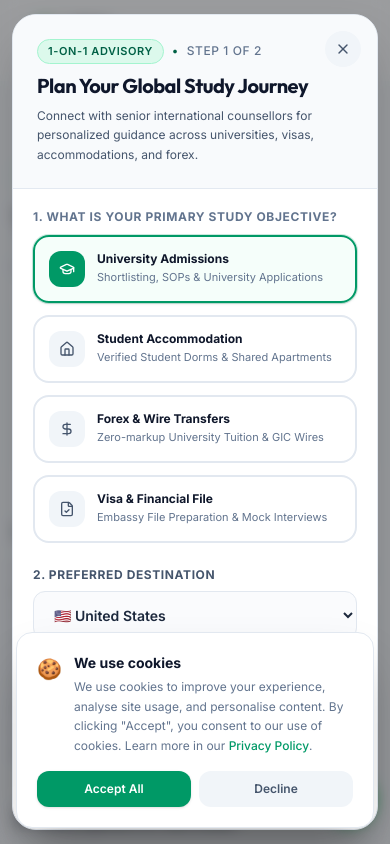
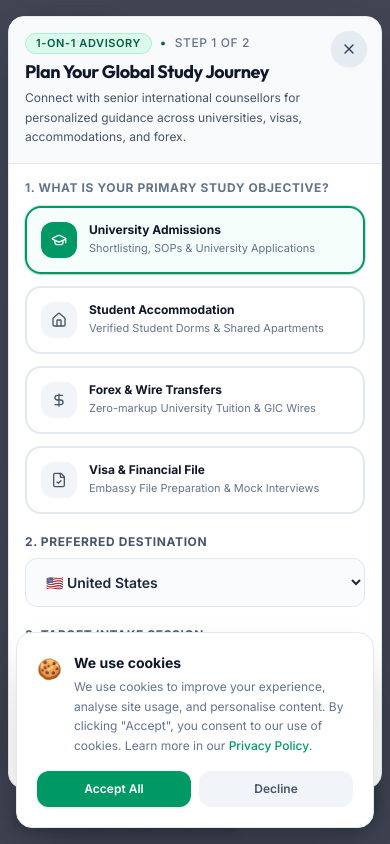
Before and after one commit to Athulkvs04/ues_abroad, a Next.js app: page /terms in a window 390 px wide. Shown: the top 844 px of the page. Built offline with nearby package versions, Linux system fonts and the light colour scheme.

Commit message:
fix: resolve mobile popup scrolling and make modal close button sticky

```diff
--- a/src/app/prototype.css
+++ b/src/app/prototype.css
@@ -1117,12 +1117,14 @@ h1, h2, h3, h4, h5, h6 {
     left: 0;
     width: 100%;
     height: 100%;
-    background: rgba(9, 11, 17, 0.4);
+    background: rgba(9, 11, 17, 0.6);
     backdrop-filter: blur(8px);
     z-index: 200;
     display: none;
-    align-items: center;
+    align-items: flex-start;
     justify-content: center;
+    overflow-y: auto;
+    -webkit-overflow-scrolling: touch;
 }
 .modal-overlay.active {
     display: flex;
--- a/src/components/home/LeadModal.tsx
+++ b/src/components/home/LeadModal.tsx
@@ -1,6 +1,6 @@
 "use client";
 
-import React, { useState } from "react";
+import React, { useState, useEffect } from "react";
 import { ArrowRight, CheckCircle2, GraduationCap, Home, DollarSign, FileCheck, X, AlertTriangle } from "lucide-react";
 
 interface LeadModalProps {
@@ -23,6 +23,29 @@ export function LeadModal({ isOpen, onClose, title, source }: LeadModalProps) {
   const [success, setSuccess] = useState(false);
 
   const [formError, setFormError] = useState<string | null>(null);
+
+  const resetAndClose = () => {
+    setStep(1);
+    setSuccess(false);
+    onClose();
+  };
+
+  // Lock body scroll and handle Escape key on mobile and desktop
+  useEffect(() => {
+    if (isOpen) {
+      document.body.style.overflow = "hidden";
+      const handleKeyDown = (e: KeyboardEvent) => {
+        if (e.key === "Escape") resetAndClose();
+      };
+      window.addEventListener("keydown", handleKeyDown);
+      return () => {
+        document.body.style.overflow = "unset";
+        window.removeEventListener("keydown", handleKeyDown);
+      };
+    } else {
+      document.body.style.overflow = "unset";
+    }
+  }, [isOpen]);
 
   if (!isOpen) return null;
 
@@ -79,12 +102,6 @@ export function LeadModal({ isOpen, onClose, title, source }: LeadModalProps) {
     }
   };
 
-  const resetAndClose = () => {
-    setStep(1);
-    setSuccess(false);
-    onClose();
-  };
-
   const services = [
     { id: "admissions", label: "University Admissions", desc: "Shortlisting, SOPs & University Applications", icon: GraduationCap },
     { id: "housing", label: "Student Accommodation", desc: "Verified Student Dorms & Shared Apartments", icon: Home },
@@ -93,29 +110,37 @@ export function LeadModal({ isOpen, onClose, title, source }: LeadModalProps) {
   ];
 
   return (
-    <div className="modal-overlay active fixed inset-0 bg-slate-900/60 backdrop-blur-sm z-[9999] overflow-y-auto p-3 sm:p-6 flex items-start justify-center">
-      <div className="bg-white rounded-3xl border border-slate-200 shadow-2xl max-w-2xl sm:max-w-3xl w-full relative overflow-hidden text-slate-800 my-4 sm:my-8">
-        <button
-          onClick={resetAndClose}
-          className="absolute top-4 right-4 sm:top-6 sm:right-6 w-9 h-9 rounded-full bg-slate-100 hover:bg-slate-200 text-slate-600 flex items-center justify-center transition-colors font-bold z-10 cursor-pointer"
-          aria-label="Close modal"
-        >
-          <X className="w-4 h-4" />
-        </button>
+    <div
+      onClick={(e) => {
+        if (e.target === e.currentTarget) resetAndClose();
+      }}
+      className="fixed inset-0 bg-slate-950/75 backdrop-blur-sm z-[9999] overflow-y-auto overscroll-contain p-2 sm:p-6 flex flex-col items-center justify-start"
+      role="dialog"
+      aria-modal="true"
+    >
+      <div className="bg-white rounded-2xl sm:rounded-3xl border border-slate-200 shadow-2xl max-w-2xl sm:max-w-3xl w-full relative flex flex-col text-slate-800 my-2 sm:my-8 overflow-hidden">
+        {/* Header Bar - Sticky so close button is ALWAYS accessible on mobile */}
+        <div className="bg-slate-50 border-b border-slate-200/90 px-4 py-4 sm:px-10 sm:py-6 pr-14 sm:pr-16 sticky top-0 z-20 rounded-t-2xl sm:rounded-t-3xl">
+          <button
+            type="button"
+            onClick={resetAndClose}
+            className="absolute top-3.5 right-3.5 sm:top-5 sm:right-6 w-9 h-9 sm:w-10 sm:h-10 rounded-full bg-slate-200/80 hover:bg-slate-300 text-slate-700 flex items-center justify-center transition-all font-bold cursor-pointer touch-manipulation shadow-xs"
+            aria-label="Close modal"
+          >
+            <X className="w-4 h-4 sm:w-5 sm:h-5" />
+          </button>
 
-        {/* Header Bar - Clean Light Luxury Styling */}
-        <div className="bg-slate-50 border-b border-slate-200/90 px-6 py-6 sm:px-10 sm:py-8 pr-14 sm:pr-16">
-          <div className="flex items-center gap-2 text-xs font-semibold uppercase tracking-wider text-emerald-800 mb-2">
-            <span className="inline-flex items-center gap-1.5 px-2.5 py-1 rounded-full bg-emerald-100/70 border border-emerald-200 whitespace-nowrap text-[11px] sm:text-xs">
+          <div className="flex items-center gap-2 text-xs font-semibold uppercase tracking-wider text-emerald-800 mb-1.5 sm:mb-2">
+            <span className="inline-flex items-center gap-1.5 px-2.5 py-0.5 rounded-full bg-emerald-100/70 border border-emerald-200 whitespace-nowrap text-[11px] sm:text-xs">
               1-on-1 Advisory
             </span>
             <span>•</span>
             <span className="text-slate-500 font-medium">Step {step} of 2</span>
           </div>
-          <h3 className="text-xl sm:text-3xl font-heading font-extrabold text-slate-900 tracking-tight">
+          <h3 className="text-lg sm:text-2xl font-heading font-extrabold text-slate-900 tracking-tight leading-snug">
             {title || (source && !source.toLowerCase().includes("pop-up") && !source.toLowerCase().includes("scroll") && !source.toLowerCase().includes("timed") ? source : "Start Your Global Study Journey")}
           </h3>
-          <p className="text-xs sm:text-sm text-slate-600 mt-1.5 leading-relaxed max-w-xl">
+          <p className="text-xs sm:text-sm text-slate-600 mt-1 leading-relaxed max-w-xl">
             Connect with senior international counsellors for personalized guidance across universities, visas, accommodations, and forex.
           </p>
         </div>
@@ -136,7 +161,7 @@ export function LeadModal({ isOpen, onClose, title, source }: LeadModalProps) {
           </div>
         ) : step === 1 ? (
           /* STEP 1: DISCOVERY & PREFERENCES */
-          <form onSubmit={handleNextStep} className="p-5 sm:p-10 space-y-6 sm:space-y-8">
+          <form onSubmit={handleNextStep} className="p-4 sm:p-10 space-y-5 sm:space-y-8">
             <div>
               <label className="block text-xs font-bold uppercase tracking-wider text-slate-500 mb-2.5">
                 1. What is your primary study objective?
```
